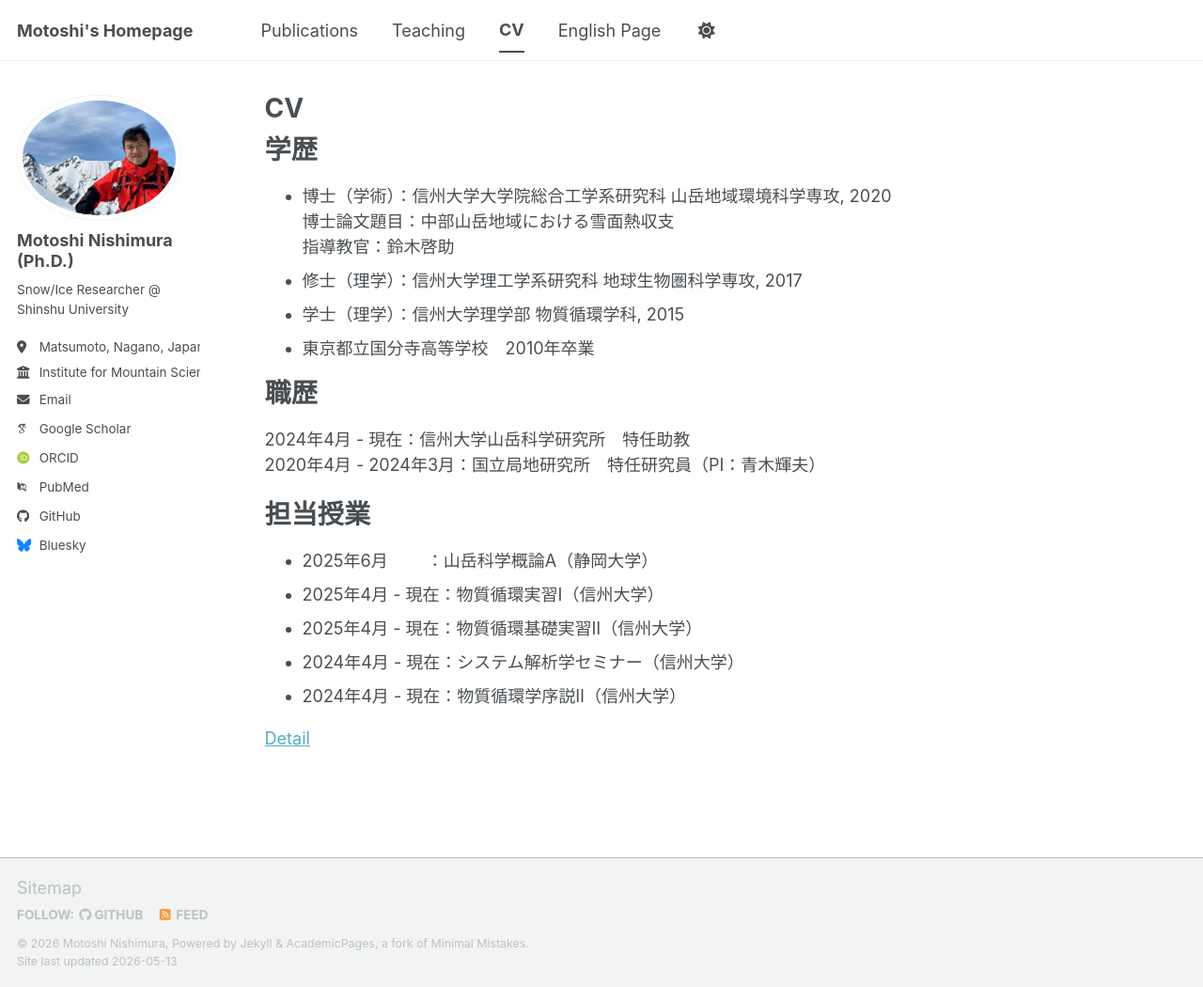
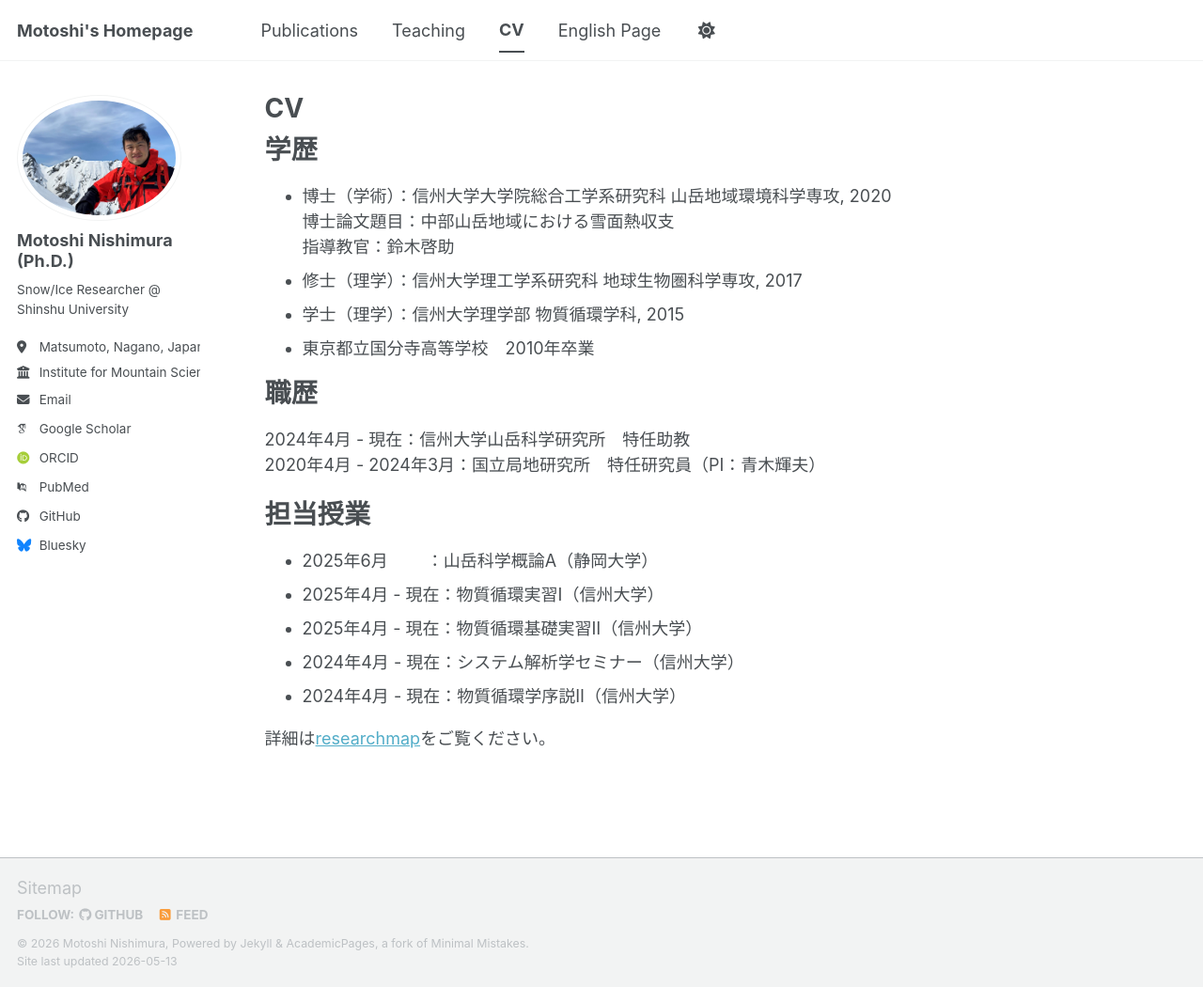
Before and after one commit to MotoshiNishimura/MotoshiNishimura.github.io, a Jekyll site: the page built from _pages/cv.md, in a window 1280 px wide and 1050 px high. Shown: the whole window at 94% size. Built offline with Jekyll 4.4.1, drawn with Linux system fonts in a browser that asks for light colours; some web fonts are replaced; a script bundle is joined from its source files by our own code; library files that are not in the unit come from our copies.

Commit message:
Update cv.md

```diff
--- a/_pages/cv.md
+++ b/_pages/cv.md
@@ -31,4 +31,4 @@ redirect_from:
 * 2024年4月 - 現在：システム解析学セミナー（信州大学）
 * 2024年4月 - 現在：物質循環学序説Ⅱ（信州大学）
 
-[Detail](https://researchmap.jp/motoshi)
+詳細は[researchmap](https://researchmap.jp/motoshi)をご覧ください。
```
